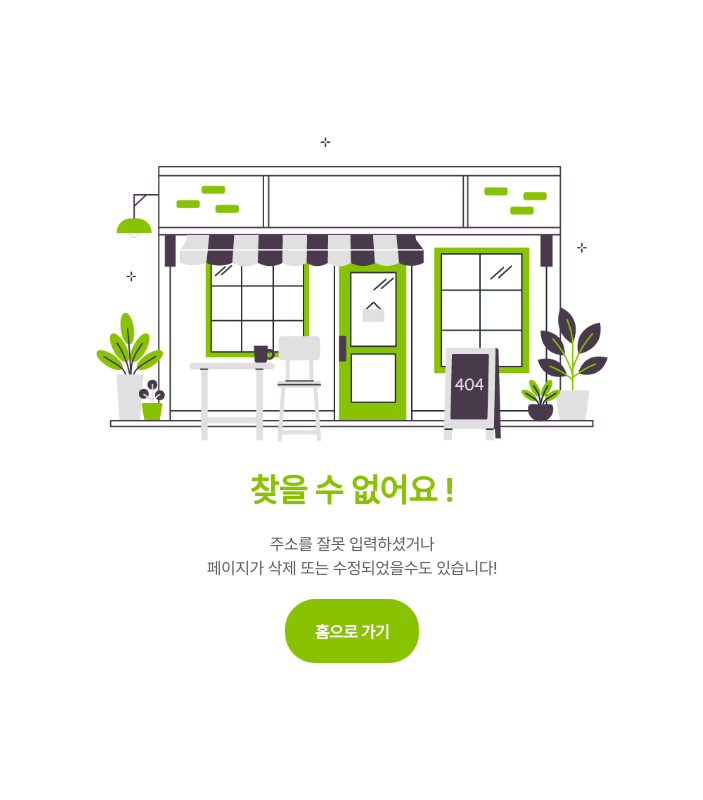
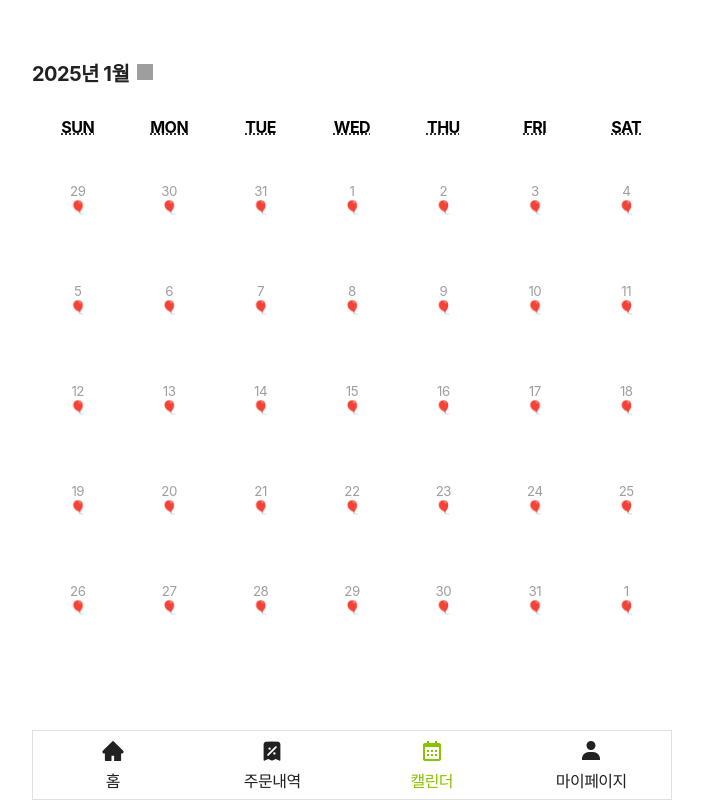
Before and after one commit to blendy9702/01-Project-CA2SA, a React (Vite) app: page /calendar in a window 1280 px wide. Shown: the whole page, without its empty margins (288-991 px from the left). Built offline with nearby package versions, Linux system fonts and the light colour scheme; grey boxes are pictures that could not be loaded; the HTML template or start-up script is replaced by a standard one; a web font is replaced by a local one.

Commit message:
[feat]캘린더 추가

```diff
--- a/package.json
+++ b/package.json
@@ -21,6 +21,7 @@
     "axios": "^1.7.9",
     "moment": "^2.30.1",
     "react": "^18.3.1",
+    "react-calendar": "^5.1.0",
     "react-daum-postcode": "^3.2.0",
     "react-dom": "^18.3.1",
     "react-hook-form": "^7.54.1",
--- a/src/App.jsx
+++ b/src/App.jsx
@@ -1,10 +1,13 @@
+import { useEffect, useState } from "react";
 import {
   Navigate,
   Route,
   BrowserRouter as Router,
   Routes,
 } from "react-router-dom";
-import DockBar from "./components/DockBar";
+import Event from "./components/terms/Event";
+import { OrderContextProvider } from "./contexts/OrderContext";
+import { UserPageProvider } from "./contexts/UserPageContext";
 import Index from "./pages/HomePage";
 import ConfirmForm from "./pages/join/ConfirmForm";
 import JoinPage from "./pages/join/JoinPage";
@@ -18,19 +21,15 @@ import MenuDetail from "./pages/order/MenuDetail";
 import MenuList from "./pages/order/MenuList";
 import OrderPage from "./pages/order/OrderPage";
 import Payment from "./pages/order/Payment";
+import OedersDetails from "./pages/orders/OedersDetails";
 import OrdersPage from "./pages/orders/OrdersPage";
 import SearchPage from "./pages/search/SearchPage";
+import FAQ from "./pages/terms/FAQ";
 import Marketing from "./pages/terms/Marketing";
 import PaymentService from "./pages/terms/PaymentService";
 import Privacy from "./pages/terms/Privacy";
 import Service from "./pages/terms/Service";
-import OedersDetails from "./pages/orders/OedersDetails";
-import AdminPage from "./pages/ceoadmin/AdminPage";
-import { OrderContextProvider } from "./contexts/OrderContext";
-import { UserPageProvider } from "./contexts/UserPageContext";
-import FAQ from "./pages/terms/FAQ";
-import Event from "./components/terms/Event";
-import { useEffect, useState } from "react";
+import Attendance from "./pages/calendar/Attendance ";
 
 function App() {
   const [loading, setLoading] = useState(true);
@@ -106,6 +105,7 @@ function App() {
               <Route path="/terms/FAQ" element={<FAQ />} />
               <Route path="/terms/event" element={<Event />} />
               {/* 사장님페이지 */}
+              <Route path="/calendar" element={<Attendance />} />
 
               <Route path="*" element={<NotFound />}></Route>
             </Routes>
--- a/src/components/DockBar.jsx
+++ b/src/components/DockBar.jsx
@@ -2,7 +2,7 @@ import { Link, useLocation } from "react-router-dom";
 import { DockBarNav } from "../styles/common";
 import { AiFillHome } from "react-icons/ai";
 import { HiMiniReceiptPercent } from "react-icons/hi2";
-import { BiSolidUser } from "react-icons/bi";
+import { BiCalendar, BiSolidUser } from "react-icons/bi";
 import styled from "@emotion/styled";
 import { useEffect } from "react";
 
@@ -32,6 +32,10 @@ function DockBar() {
         <HiMiniReceiptPercent />
         주문내역
       </StyledLink>
+      <StyledLink to="/calendar" isActive={isActive("/calendar")}>
+        <BiCalendar />
+        캘린더
+      </StyledLink>
       <StyledLink to="/mypage" isActive={isActive("/mypage")}>
         <BiSolidUser />
         마이페이지
--- a/src/components/MapMarkrtItem.jsx
+++ b/src/components/MapMarkrtItem.jsx
@@ -10,6 +10,7 @@ const MarkerWrap = styled.div`
   background-color: #fff;
   box-shadow: rgba(0, 0, 0, 0.24) 0px 3px 8px;
   overflow: hidden;
+
   div {
     width: 100%;
     height: 100%;
--- a/src/components/main/MapMain.jsx
+++ b/src/components/main/MapMain.jsx
@@ -7,9 +7,11 @@ import MapMarkrtItem from "../MapMarkrtItem";
 const MapMarkerStyle = styled.div`
   position: relative;
   padding: 10px 20px;
-  background-color: #fff;
+  background-color: ${({ isClicked }) =>
+    isClicked ? "#fff" : "var(--color-gray-900)"};
   box-shadow: rgba(0, 0, 0, 0.24) 0px 3px 8px;
   border-radius: 16px;
+
   &:after {
     content: "";
     position: absolute;
@@ -20,7 +22,10 @@ const MapMarkerStyle = styled.div`
     height: 0;
     border-style: solid;
     border-width: 8.66px 5px 0px 5px;
-    border-color: #ffffff transparent transparent transparent;
+    border-color: #fff transparent transparent transparent;
+  }
+  &:active {
+    background-color: var(--color-gray-900);
   }
 `;
 
@@ -35,6 +40,7 @@ const MarkerPos = styled.div`
 `;
 
 const MapMain = () => {
+  const [isClicked, setIsClicked] = useState(false);
   const [cafeData, setCafeData] = useState([]);
   const [openInfo, setOpenInfo] = useState(null);
   console.log(onclick, openInfo);
--- /dev/null
+++ b/src/pages/calendar/Attendance .jsx
@@ -0,0 +1,69 @@
+import React, { useEffect, useState } from "react";
+import Calendar from "react-calendar";
+import DockBar from "../../components/DockBar";
+import "../../styles/attendance.css"; // css import
+
+const Attendance = () => {
+  const [date, setDate] = useState(new Date());
+  const [dateImages, setDateImages] = useState({});
+
+  const formatShortWeekday = (locale, date) => {
+    const weekName = ["일", "월", "화", "수", "목", "금", "토"];
+    return weekName[date.getDay()];
+  };
+
+  const customNavigationLabel = ({ date }) => {
+    const month = date.toLocaleString("ko-KR", { month: "long" }); // 12월 형식
+    const year = date.getFullYear(); // 2024 형식
+    return (
+      <div style={{ display: "flex", alignItems: "center" }}>
+        <span>{`${year}년 ${month}`}</span>
+        <img
+          src="/path/to/your/image.png"
+          alt="icon"
+          style={{ width: "16px", height: "16px", marginLeft: "8px" }}
+        />
+      </div>
+    );
+  };
+  const defaultImage = "🎈";
+  const completedImage = "🎆";
+  const handleDateClick = date => {
+    const formattedDate = date.toISOString().split("T")[0];
+    setDateImages(prev => ({
+      ...prev,
+      [formattedDate]: completedImage, // 클릭한 날짜를 조건 만족 이미지로 변경
+    }));
+  };
+
+  return (
+    <div>
+      <Calendar
+        onChange={setDate}
+        value={date}
+        calendarType="gregory"
+        next2Label={null}
+        nextLabel={null}
+        prev2Label={null}
+        prevLabel={null}
+        navigationLabel={customNavigationLabel} // 네비게이션 라벨을 커스텀
+        formatDay={(locale, date) => date.getDate()} // 날짜 숫자만 반환
+        onClickDay={handleDateClick} // 날짜 클릭 시 상태 업데이트
+        tileContent={({ date, view }) => {
+          if (view === "month") {
+            // 월간 뷰에서만 렌더링
+            const formattedDate = date.toISOString().split("T")[0];
+            const imageUrl = dateImages[formattedDate] || defaultImage; // 상태 기반 이미지 결정
+
+            return <div>{imageUrl}</div>;
+          }
+          return null;
+        }}
+      ></Calendar>
+
+      <DockBar />
+    </div>
+  );
+};
+
+export default Attendance;
--- /dev/null
+++ b/src/styles/attendance.css
@@ -0,0 +1,158 @@
+.react-calendar {
+  width: 100%;
+  max-width: 100%;
+  height: 100vh;
+  background: white;
+  line-height: 1.125em;
+  padding-top: 50px;
+}
+
+.react-calendar--doubleView {
+  width: 700px;
+}
+
+.react-calendar--doubleView .react-calendar__viewContainer {
+  display: flex;
+  margin: -0.5em;
+}
+
+.react-calendar--doubleView .react-calendar__viewContainer > * {
+  width: 50%;
+  margin: 0.5em;
+}
+
+.react-calendar,
+.react-calendar *,
+.react-calendar *:before,
+.react-calendar *:after {
+  -moz-box-sizing: border-box;
+  -webkit-box-sizing: border-box;
+  box-sizing: border-box;
+}
+
+.react-calendar button {
+  margin: 0;
+  border: 0;
+  outline: none;
+}
+
+.react-calendar button:enabled:hover {
+  cursor: pointer;
+}
+
+.react-calendar__navigation {
+  display: flex;
+  height: 44px;
+  margin-bottom: 1em;
+}
+
+.react-calendar__navigation button {
+  min-width: 44px;
+  background: none;
+}
+
+.react-calendar__navigation button:disabled {
+  background-color: #f0f0f0;
+}
+
+.react-calendar__navigation button:enabled:hover,
+.react-calendar__navigation button:enabled:focus {
+}
+
+.react-calendar__month-view__weekdays {
+  text-align: center;
+  text-transform: uppercase;
+  font: inherit;
+  font-size: 1em;
+  font-weight: bold;
+}
+
+.react-calendar__month-view__weekdays__weekday {
+  padding: 0.5em;
+}
+
+.react-calendar__month-view__weekNumbers .react-calendar__tile {
+  display: flex;
+  align-items: center;
+  justify-content: center;
+  font: inherit;
+  font-size: 0.75em;
+  font-weight: bold;
+}
+
+.react-calendar__month-view__days__day--weekend {
+}
+
+.react-calendar__month-view__days__day--neighboringMonth,
+.react-calendar__decade-view__years__year--neighboringDecade,
+.react-calendar__century-view__decades__decade--neighboringCentury {
+  color: #e0e0e0;
+}
+
+.react-calendar__year-view .react-calendar__tile,
+.react-calendar__decade-view .react-calendar__tile,
+.react-calendar__century-view .react-calendar__tile {
+  padding: 2em 0.5em;
+}
+
+.react-calendar__tile {
+  max-width: 100%;
+  height: 100px;
+  padding: 10px 6.6667px;
+  background: none;
+  text-align: center;
+  color: var(--color-gray-500);
+  font-size: 0.833em;
+}
+
+.react-calendar__tile:disabled {
+  background-color: #f0f0f0;
+  color: #ababab;
+}
+.react-calendar__tile > abbr {
+  padding-top: 10px;
+  display: inline-block;
+}
+.react-calendar__month-view__days__day--neighboringMonth:disabled,
+.react-calendar__decade-view__years__year--neighboringDecade:disabled,
+.react-calendar__century-view__decades__decade--neighboringCentury:disabled {
+  color: #cdcdcd;
+}
+
+.react-calendar__tile:enabled:hover,
+.react-calendar__tile:enabled:focus {
+}
+
+.react-calendar__tile--now {
+}
+
+.react-calendar__tile--now:enabled:hover,
+.react-calendar__tile--now:enabled:focus {
+}
+
+.react-calendar__tile--hasActive {
+  background: #76baff;
+}
+
+.react-calendar__tile--hasActive:enabled:hover,
+.react-calendar__tile--hasActive:enabled:focus {
+  background: #a9d4ff;
+}
+
+.react-calendar__tile--active {
+}
+
+.react-calendar__tile--active:enabled:hover,
+.react-calendar__tile--active:enabled:focus {
+}
+
+.react-calendar--selectRange .react-calendar__tile--hover {
+  background-color: #e6e6e6;
+}
+
+/* 추가 */
+.react-calendar__navigation__label__labelText,
+.react-calendar__navigation__label__labelText--from {
+  font-size: 20px;
+  font-weight: bold;
+}
--- a/src/styles/common.js
+++ b/src/styles/common.js
@@ -86,7 +86,7 @@ export const DockBarNav = styled.div`
   background-color: #fff;
   border: 1px solid var(--color-gray-300);
   z-index: 1;
-  .linkStyle {
+  a {
     display: flex;
     width: 33.3%;
     height: 100%;
```
Also changed, not shown: src/apis/order.jsx (deleted, +0 -118 lines), src/apis/orderapi.jsx (deleted, +0 -44 lines), 1 other file (tests, documents, lock files or other folders).
